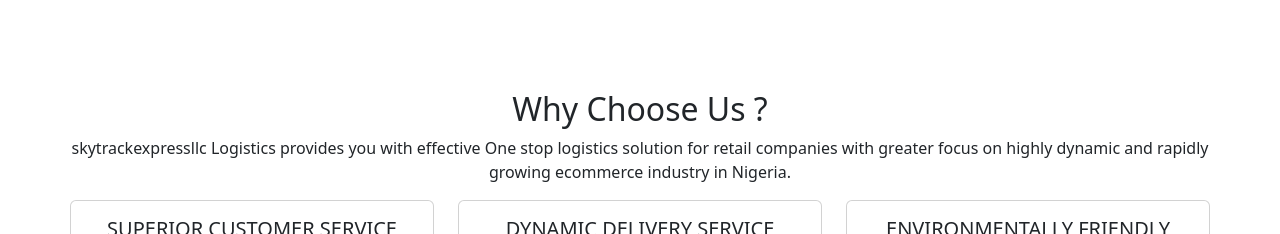
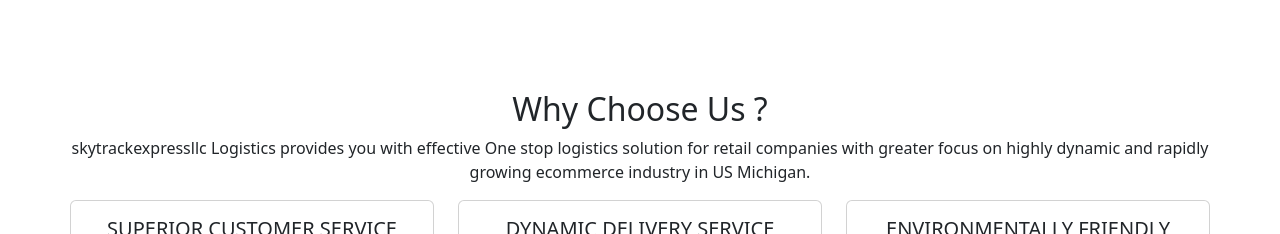
Before and after one commit to Rioland/skytrackexpressllc, a Next.js app: page / in a window 1280 px wide. Shown: the part 1100-1334 px from the top of the page. Built offline with nearby package versions, Linux system fonts and the light colour scheme.

Commit message:
first commit

```diff
--- a/src/app/about/page.tsx
+++ b/src/app/about/page.tsx
@@ -43,7 +43,7 @@
             <div className="col-md-6">
               <h5>Our Vision</h5>
               <p>
-                To be Nigeria ’s most favoured logistics service provider,{" "}
+                To be US Michigan ’s most favoured logistics service provider,{" "}
                 <br />
                 delivering world class service to it’s clients by providing{" "}
                 <br />
@@ -54,8 +54,8 @@
                 <br />
                 thousands of users and businesses with the aim to become <br />
                 the preferred on-demand hyper local fulfilment service <br />
-                company in Nigeria We aim to create over 2000 jobs across <br />
-                Nigeria within 3-5years of our operation with our unique <br />
+                company in US Michigan We aim to create over 2024 jobs across <br />
+                US Michigan within 3-5years of our operation with our unique <br />
                 business model.
               </p>
               <a href="#">
--- a/src/app/dcs/page.tsx
+++ b/src/app/dcs/page.tsx
@@ -22,15 +22,15 @@
           Solutions
         </h1>
         <p>
-          We have a strong logistics presence across Nigeria. We provide <br />
+          We have a strong logistics presence across US Michigan. We provide <br />
           multiple delivery options when sending packages. Whether you <br />
           are sending packages within your city or to a different state, GEx{" "}
           <br />
           Deliveries offers the most affordable &amp; efficient domestic courier{" "}
           <br />
-          service to all states in Nigeria. We have some of the cheapest Same{" "}
+          service to all states in US Michigan. We have some of the cheapest Same{" "}
           <br />
-          Day Delivery rates available online in Nigeria! <br />
+          Day Delivery rates available online in US Michigan! <br />
           <br />
           Your parcel will be dropped off at any of our location closest to you{" "}
           <br />
--- a/src/app/freight-forwarding/page.tsx
+++ b/src/app/freight-forwarding/page.tsx
@@ -22,7 +22,7 @@
         </h1>
         <p>
           Our unbeatable global freight capability affords you speedy, <br />
-          convenient and safe cargo delivery to all cities in Nigeria and <br />
+          convenient and safe cargo delivery to all cities in US Michigan and <br />
           the rest of the world. We are able to provide and utilize a highly
           efficient <br />
           network that ensures our clients’ cargoes are moved in minimal <br />
--- a/src/app/page.tsx
+++ b/src/app/page.tsx
@@ -13,13 +13,13 @@
           <div className="dropdown-spacing">
             <select className="form-control">
               <option>Select Country</option>
-              <option>Nigeria</option>
+              <option>US Michigan</option>
               <option>Other Country</option>
             </select>
             <br />
             <select className="form-control">
               <option>Select Country </option>
-              <option>Nigeria</option>
+              <option>US Michigan</option>
               <option>Other Country</option>
             </select>
           </div>
@@ -46,7 +46,7 @@
             skytrackexpressllc Logistics provides you with effective One stop logistics
             solution for retail companies with greater focus on highly dynamic
             and rapidly <br />
-            growing ecommerce industry in Nigeria.
+            growing ecommerce industry in US Michigan.
           </p>
           <div className="row">
             <div className="col-md-4">
```
